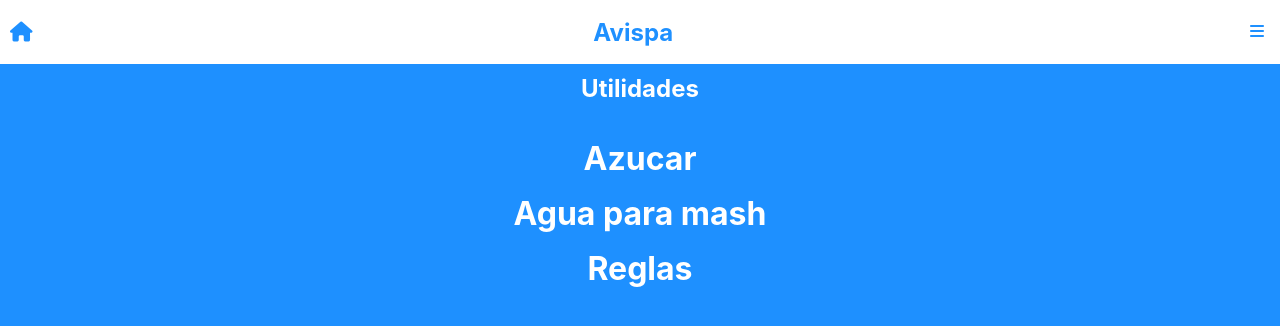
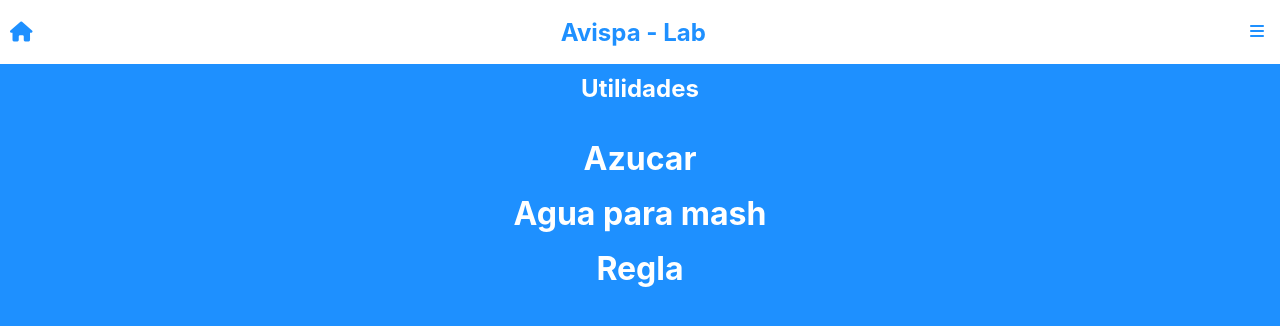
Before and after one commit to Pablito-1988/Avispa-Lab, a React (Create React App) app: page /utilitys in a window 1280 px wide. Shown: the top 326 px of the page. Built offline with nearby package versions, Linux system fonts and the light colour scheme.

Commit message:
rename nav-bar

```diff
--- a/src/components/NavBar/NavBar.js
+++ b/src/components/NavBar/NavBar.js
@@ -10,7 +10,7 @@ const NavBar = () => {
             <i className="fas fa-home"></i>
           </div>
         </Link>
-        <h1 className="title">Avispa</h1>
+        <h1 className="title">Avispa - Lab</h1>
         <div className="dropdown">
           <button className="dropbtn"><i className="fas fa-bars"></i></button>
           <div className="dropdown-content">
--- a/src/components/Utilitis/Utilitys.js
+++ b/src/components/Utilitis/Utilitys.js
@@ -7,7 +7,7 @@ const Utilitys = () => {
       <h2 className="sugarTitle">Utilidades</h2>
         <Link className="utilityLink" to='/sugar'>Azucar</Link>
         <Link className="utilityLink" to='/mash'>Agua para mash</Link>
-        <Link className="utilityLink" to='/rule'>Reglas</Link>
+        <Link className="utilityLink" to='/rule'>Regla</Link>
 
       </div>
   </div>;
```
